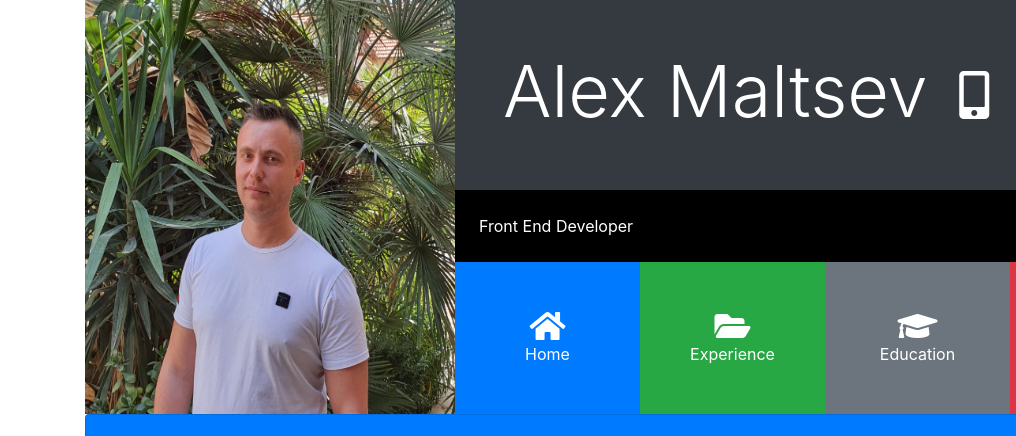
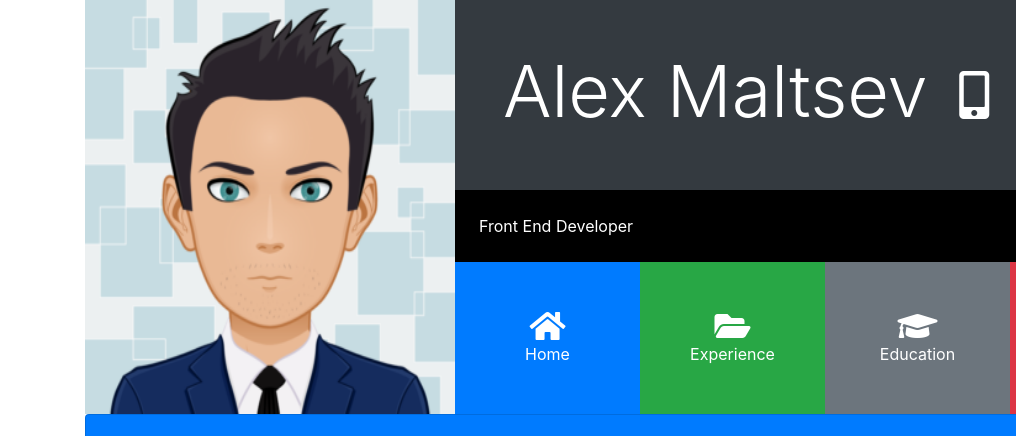
Before and after one commit to MasterSancho/Bootstrap-Portfolio, a plain HTML site: page index.html in a window 1280 px wide. Shown: the top 436 px of the page, 0-1016 px from the left. Drawn offline with nearby package versions, Linux system fonts and the light colour scheme.

Commit message:
012-Update avatar-img

```diff
--- a/index.html
+++ b/index.html
@@ -28,7 +28,7 @@
             <header id="main-header">
                 <div class="row no-gutters">
                     <div class="col-lg-4 col-md-5">
-                        <img src="img/profile.jpg" alt="img" />
+                        <img src="img/myAvatar.png" alt="img" />
                     </div>
                     <div class="col-lg-8 col-md-7">
                         <div class="d-flex flex-column">
```
Also changed, not shown: img/myAvatar.png (added), img/profile.jpg (deleted).
